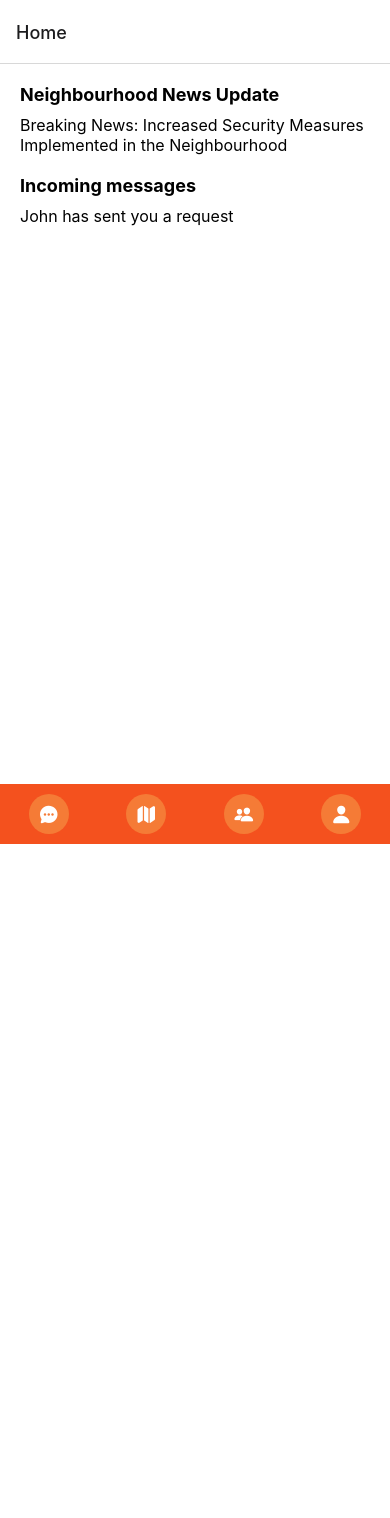
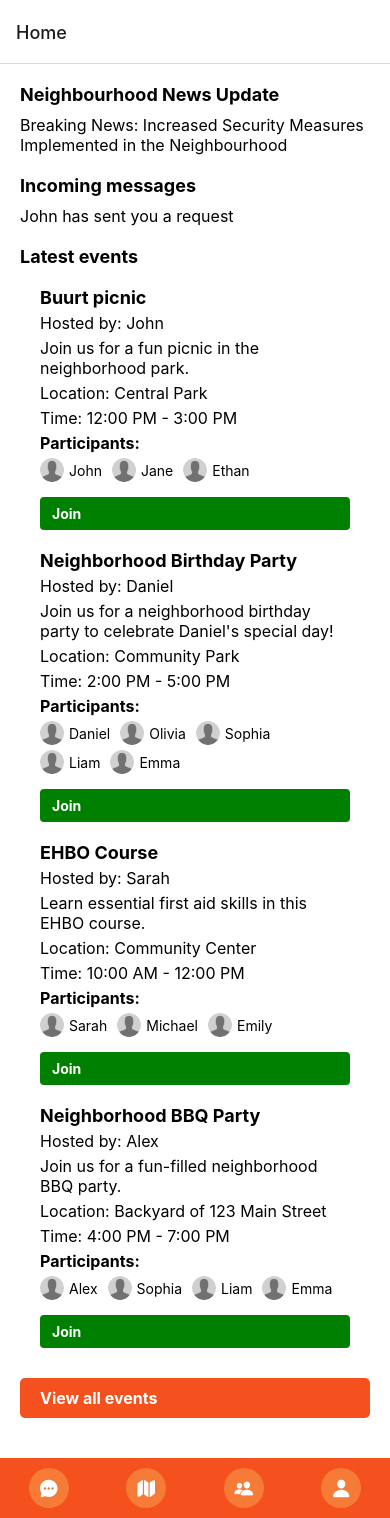
Before and after one commit to Dancingkoalaa/BlazeBusters, a React Native app: screen /Home in a window 390 px wide. Before the commit the page ends 844 px from the top, so only its background shows below. Built offline with nearby package versions, Linux system fonts and the light colour scheme.

Commit message:
atempt to solve coding

```diff
--- a/screens/HomeScreen.js
+++ b/screens/HomeScreen.js
@@ -2,6 +2,7 @@ import React, { useState } from 'react';
 import { StyleSheet, Text, View, TouchableOpacity, ScrollView } from 'react-native';
 import { useNavigation } from '@react-navigation/native';
 import Icon from 'react-native-vector-icons/Ionicons';
+import EventsScreen from './EventScreen';
 
 const HomeScreen = () => {
   const [joinedEvents, setJoinedEvents] = useState([]);
@@ -25,11 +26,12 @@ const HomeScreen = () => {
 
   const goToNotifications = () => {
     navigation.navigate('Notifications')
-  }
+  };
 
   const goToEvents = () => {
     navigation.navigate('Events');
   };
+
   return (
     <View style={styles.container}>
       <ScrollView contentContainerStyle={styles.scrollViewContent}>
@@ -40,6 +42,17 @@ const HomeScreen = () => {
         <View style={styles.notificationContainer}>
           <Text style={styles.newsTitle}>Incoming messages</Text>
           <Text style={styles.notificationText}>John has sent you a request</Text>
+        </View>
+        <View style={styles.eventsContainer}>
+          <Text style={styles.newsTitle}>Latest events</Text>
+          <EventsScreen
+            limit={4}
+            joinedEvents={joinedEvents}
+            setJoinedEvents={setJoinedEvents}
+          />
+          <TouchableOpacity style={styles.eventsButton} onPress={goToEvents}>
+            <Text style={styles.eventsButtonText}>View all events</Text>
+          </TouchableOpacity>
         </View>
       </ScrollView>
       <View style={styles.buttonContainer}>
```
Also changed, not shown: App.js (line endings or trailing spaces).
